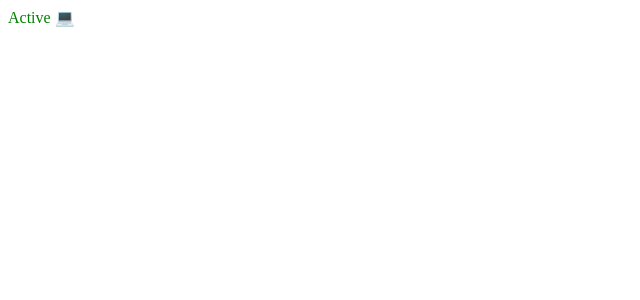
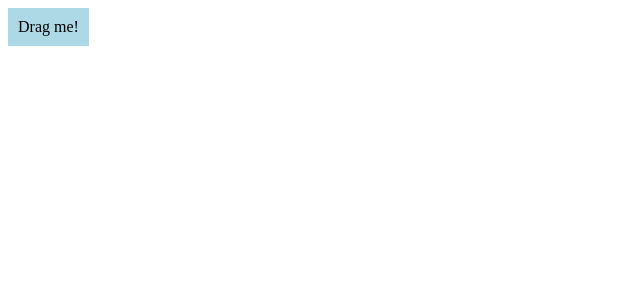
Before and after one commit to khotcholava/react-hookman, a React (Vite) app: page / in a window 1280 px wide. Shown: the top 300 px of the page, without its empty margins (0-640 px from the left). Built offline with nearby package versions, Linux system fonts and the light colour scheme.

Commit message:
Implemented drag N drop hook

```diff
--- a/src/App.tsx
+++ b/src/App.tsx
@@ -1,12 +1,20 @@
 import "./App.css";
-import { useIdle } from "./hooks";
+import { useDragAndDrop } from "./hooks";
 
 function App() {
-  const isIdle = useIdle(10000); //
+  const [ref, isDragging] = useDragAndDrop<HTMLDivElement>(); // Explicitly type the ref
 
   return (
-    <div style={{ color: isIdle ? "gray" : "green" }}>
-      {isIdle ? "System idle ⏳" : "Active 💻"}
+    <div
+      ref={ref}
+      style={{
+        position: "absolute",
+        backgroundColor: "lightblue",
+        padding: "10px",
+        cursor: isDragging ? "grabbing" : "grab",
+      }}
+    >
+      Drag me!
     </div>
   );
 }
--- a/src/hooks/index.ts
+++ b/src/hooks/index.ts
@@ -15,3 +15,4 @@ export * from "./useOnlineStatus";
 export * from "./useScrollPosition";
 export * from "./useOnlineStatus.ts";
 export * from "./useIdle.ts";
+export * from "./useDragNDrop.ts";
--- /dev/null
+++ b/src/hooks/useDragNDrop.ts
@@ -0,0 +1,73 @@
+import { useState, useRef, useEffect } from "react";
+
+/**
+ * function App() {
+  const [ref, isDragging] = useDragAndDrop<HTMLDivElement>(); // Explicitly type the ref
+
+  return (
+    <div
+      ref={ref}
+      style={{
+        position: "absolute",
+        backgroundColor: "lightblue",
+        padding: "10px",
+        cursor: isDragging ? "grabbing" : "grab",
+      }}
+    >
+      Drag me!
+    </div>
+  );
+}
+ */
+
+interface Offset {
+  x: number;
+  y: number;
+}
+
+export function useDragAndDrop<T extends HTMLElement>(): [
+  React.RefObject<T | null>,
+  boolean
+] {
+  const [isDragging, setIsDragging] = useState(false);
+  const [offset, setOffset] = useState<Offset>({ x: 0, y: 0 });
+  const elementRef = useRef<T | null>(null);
+
+  useEffect(() => {
+    const handleMouseDown = (e: MouseEvent) => {
+      if (elementRef.current && elementRef.current.contains(e.target as Node)) {
+        setIsDragging(true);
+        setOffset({
+          x: e.clientX - elementRef.current.offsetLeft,
+          y: e.clientY - elementRef.current.offsetTop,
+        });
+      }
+    };
+
+    const handleMouseMove = (e: MouseEvent) => {
+      if (isDragging && elementRef.current) {
+        const x = e.clientX - offset.x;
+        const y = e.clientY - offset.y;
+
+        elementRef.current.style.left = `${x}px`;
+        elementRef.current.style.top = `${y}px`;
+      }
+    };
+
+    const handleMouseUp = () => {
+      setIsDragging(false);
+    };
+
+    document.addEventListener("mousedown", handleMouseDown);
+    document.addEventListener("mousemove", handleMouseMove);
+    document.addEventListener("mouseup", handleMouseUp);
+
+    return () => {
+      document.removeEventListener("mousedown", handleMouseDown);
+      document.removeEventListener("mousemove", handleMouseMove);
+      document.removeEventListener("mouseup", handleMouseUp);
+    };
+  }, [isDragging, offset]);
+
+  return [elementRef, isDragging];
+}
```
